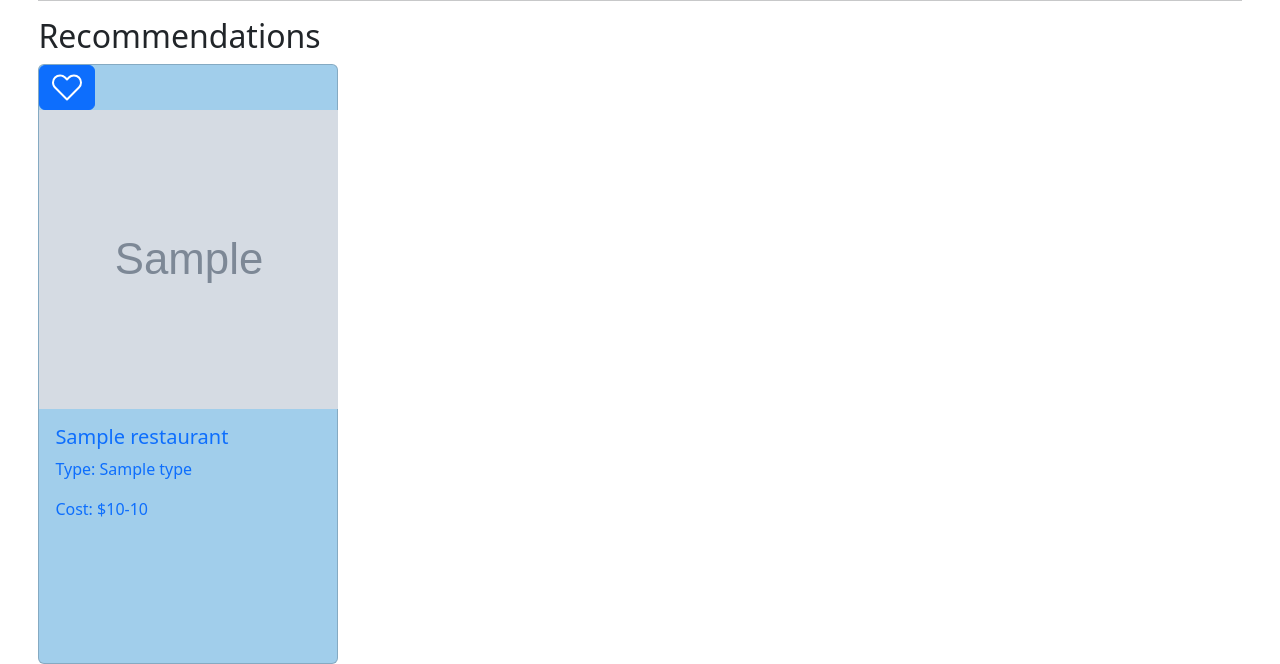
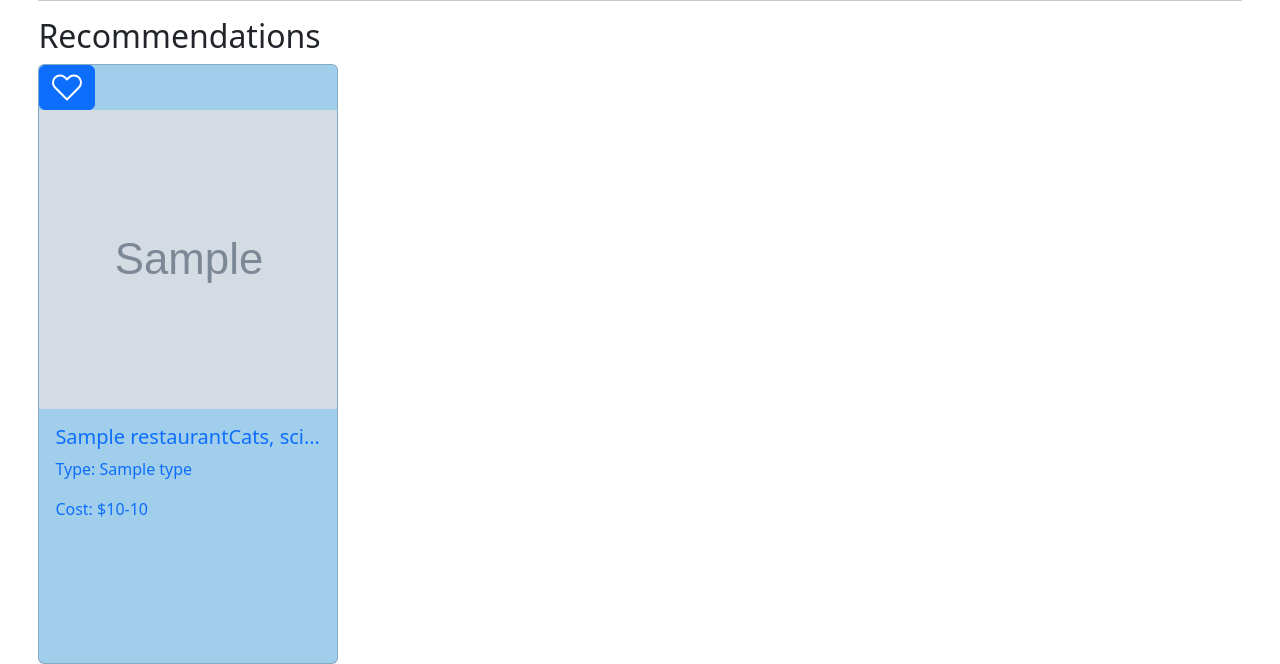
Before and after one commit to Brooklyn-STEAM/10042-Restaurant-Map-For-Cultures-With-Restricted-Diets, a Flask app: template templates/restaurant_browser_page.html.jinja in a window 1280 px wide. Shown: the part 285-949 px from the top of the page. Run offline with Flask 3, Linux system fonts and the light colour scheme; the template is opened without the code that fills it: most values are stand-ins (such as "Sample title", 1, 10 or a date in 2020); grey boxes marked "Sample" are stand-in pictures.

Commit message:
card text-truncate

```diff
--- a/static/css/card.css
+++ b/static/css/card.css
@@ -33,6 +33,7 @@
 
             & > .sections-card-imgsBox{
                 height: 50%;
+                overflow: hidden;
 
 
                 & > .figure-card-imgFrame{
@@ -63,6 +64,7 @@
                 aspect-ratio: 1 / 1;
                 background-color: transparent;
                 white-space: wrap;
+                overflow: hidden;
             }
         }
     }
--- a/templates/components/restaurant_card.html.jinja
+++ b/templates/components/restaurant_card.html.jinja
@@ -25,10 +25,11 @@
             </figure>
         </section>
         <section class="card-body text-truncate">
-            <h5 class="card-title">{{ restaurant["name"] }}</h5>
-            <p class="card-text">Type: {{ restaurant["type"] }}</p>
+            <h5 class="card-title text-truncate">{{ restaurant["name"] }}Cats, scientifically known as Felis catus, are small, domesticated carnivorous mammals, valued for companionship and their ability to hunt vermin, and are the only domesticated species of the family Felidae.
+</h5>
+            <p class="card-text text-truncate">Type: {{ restaurant["type"] }}</p>
 
-            <p class="card-text">
+            <p class="card-text text-truncate">
                 Cost: $<span>{{ restaurant["min_cost"] }}</span>-<span>{{ restaurant["max_cost"] }}</span>
             </p>
         </section>
--- a/templates/restaurant_browser_page.html.jinja
+++ b/templates/restaurant_browser_page.html.jinja
@@ -17,7 +17,7 @@
     </header>
     <main class="main-browser">
         <header class="header-browser-searchbar">
-            {% with dietary_restriction_list = dietary_restriction_list, current_route = "/map" %}
+            {% with dietary_restriction_list = dietary_restriction_list, current_route = "/restaurant_browser" %}
                     {% include "components/search_bar.html.jinja" %}
             {% endwith %}
         </header>
```
